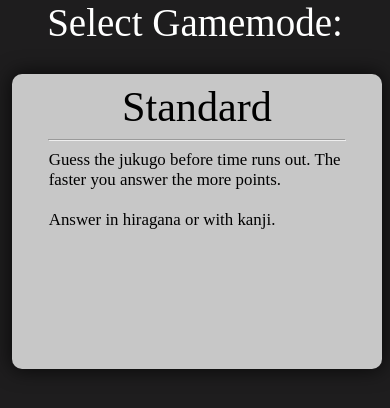
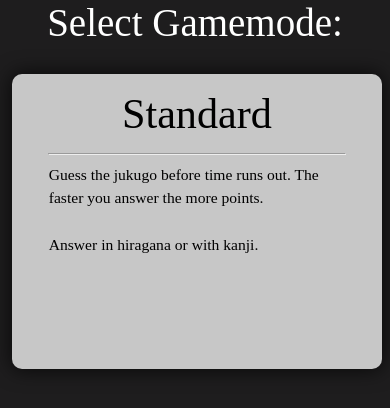
Before and after one commit to Jacob-HS/KanjiGames, a Flask app: page /drawn-out/mode-select in a window 390 px wide. Shown: the top 408 px of the page. Run offline with Flask 3, Linux system fonts and the light colour scheme; parts of the project's set-up code (start-up, migrations or seed data) failed here and were passed over.

Commit message:
updaied button styling

```diff
--- a/website/static/styles.css
+++ b/website/static/styles.css
@@ -58,7 +58,8 @@ body {
   border-radius: 10px;
   background-color: rgba(255, 255, 255, 0.753);
   color: black;
-  font-size: 3vh;
+  font-size: 1.4vw;
+  line-height: 1.5;
   box-shadow: 0px 0px 20px 1px rgba(0, 0, 0, 0.717);
 }
 
@@ -535,7 +536,7 @@ svg g{
     border-radius: 10px;
     background-color: rgba(255, 255, 255, 0.753);
     color: black;
-    font-size: 2vh;
+    font-size: 4vw;
     box-shadow: 0px 0px 20px 1px rgba(0, 0, 0, 0.717);
   }
   .difficulty-header{
```
